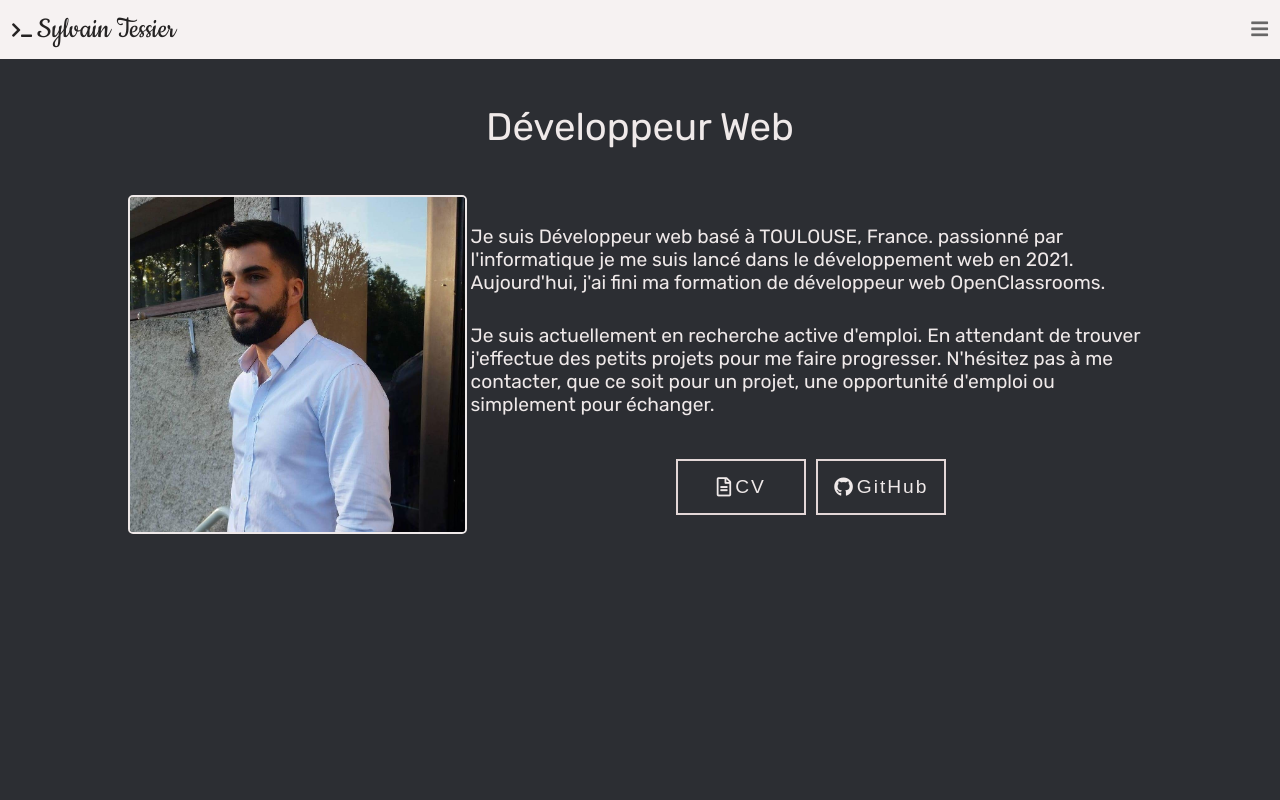
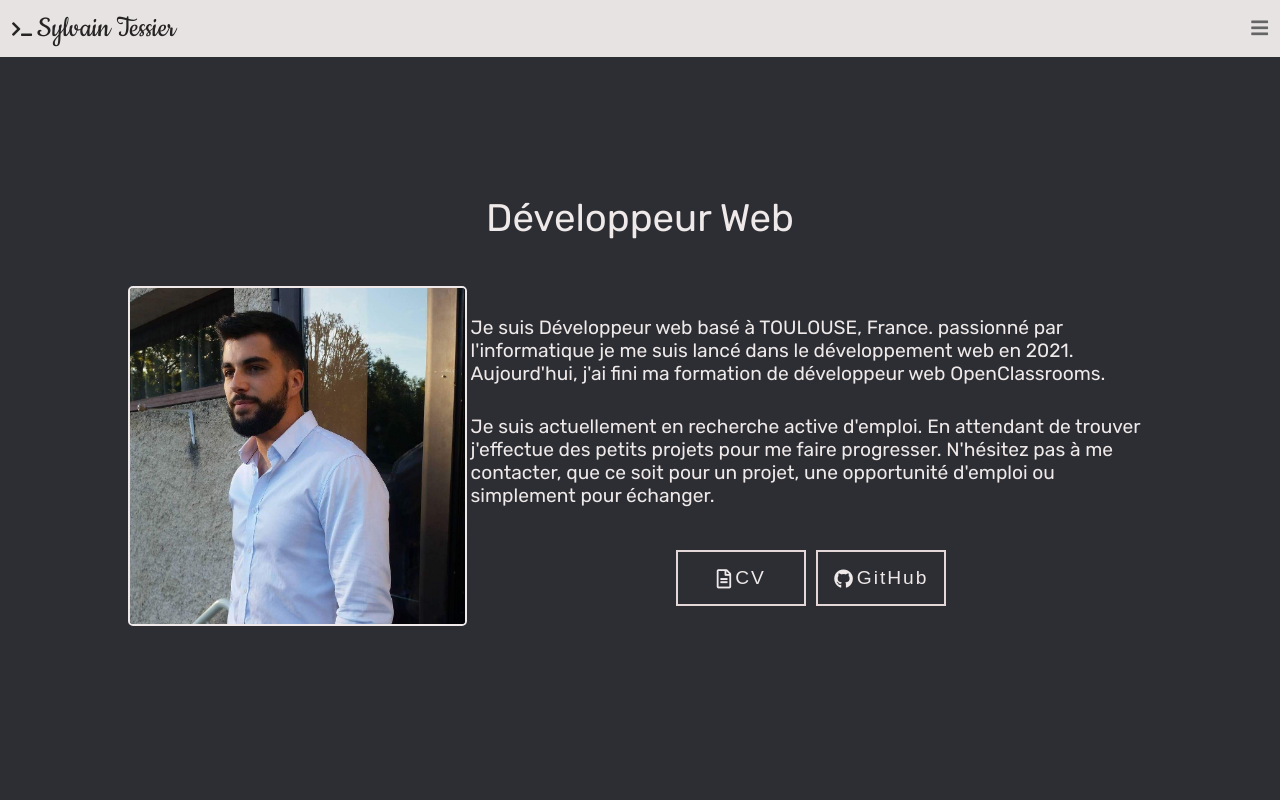
Before and after one commit to SylvainLeDEV/SylvainLeDEV.github.io, a website: page index.html in a window 1280 px wide. Shown: the top 800 px of the page. Drawn offline with Linux system fonts and the light colour scheme.

Commit message:
fix nav and header.

```diff
--- a/index.html
+++ b/index.html
@@ -63,10 +63,10 @@
             <div id="myOverlay" class="navbar__overlay">
                 <a href="javascript:void(0)" class="navbar__overlay-closebtn" onclick="closeNav()">&times;</a>
                 <div class="navbar__overlay-anchor">
-                    <a href="#myNavbar" onclick="closeNav()" >About</a>
-                    <a href="index.html#skills" onclick="closeNav()" >Skills</a>
-                    <a href="index.html#portfolio" onclick="closeNav()">Portfolio</a>
-                    <a href="index.html#contact" onclick="closeNav()" >Contact</a>
+                    <a href="#myNavbar" onclick="closeNav()" > The Hero of the Website </a>
+                    <a href="#skills" onclick="closeNav()" >Skills</a>
+                    <a href="#portfolio" onclick="closeNav()">Portfolio</a>
+                    <a href="#footer" onclick="closeNav()" >Contact</a>
                 </div>
             </div>
 
--- a/src/js/main.js
+++ b/src/js/main.js
@@ -1,30 +1,31 @@
-
 // Curtain menu
 function openNav() {
     document.getElementById("myOverlay").style.height = "100%";
 }
+
 function closeNav() {
     document.getElementById("myOverlay").style.height = "0%";
 }
 
+// Navbar
+let lastScrollTop = 0;
+navbar = document.getElementById("myNavbar");
+window.addEventListener("scroll", function () {
+    let scrollTop = window.pageYOffset || document.documentElement.scrollTop;
+    if (scrollTop > lastScrollTop) {
+        navbar.style.opacity = "0";
+        navbar.style.height = "0px";
+    } else {
+        navbar.style.opacity = "0.98";
+        navbar.style.height = "57px";
+    }
 
+    lastScrollTop = scrollTop;
 
+});
 
-
-
-
-
-
-
-
-
-
-
-
-
-
-
-
+const hero = document.getElementById('hero');
+console.log(hero);
 
 
 
--- a/src/sass/layout/_header.scss
+++ b/src/sass/layout/_header.scss
@@ -2,6 +2,7 @@
 
   width: 80%;
   max-width: $max-width-content;
+  padding: 25px 0;
   margin: 0 auto;
   text-align: center;
 
--- a/src/sass/layout/_nav.scss
+++ b/src/sass/layout/_nav.scss
@@ -1,21 +1,14 @@
 
 .navbar {
 
-
-  position: fixed;
-  width: 100%;
-
-
   &__container {
     //Background see if i would keep it
-    background: #f6f2f2;
+    background:rgba(246, 242, 242, 0.95);
   }
-
-  //top: 0;
-  //right: 0;
 
   &__content {
     max-width: $max-width-content;
+    height: 100%;
     margin: 0 auto;
     padding: 12px;
     display: flex;
@@ -24,7 +17,6 @@
 
     &-logo {
       //My name
-
       a {
         display: flex;
         align-items: center;
--- a/src/sass/pages/_hero.scss
+++ b/src/sass/pages/_hero.scss
@@ -1,5 +1,25 @@
 .hero-home {
+  position: relative;
+  background: $color-bg-primary;
 
-  min-height: 100vh;
-  background: $color-bg-primary
+  &__navbar {
+    position: fixed;
+    z-index: 3;
+    width: 100%;
+  }
+
+  &__header {
+    min-height: 100vh;
+    display: flex;
+    align-items: center;
+    justify-content: center;
+
+  }
 }
+
+
+#myNavbar {
+  height: 58px;
+  transition: 0.4s;
+
+}
--- a/src/sass/pages/_skills.scss
+++ b/src/sass/pages/_skills.scss
@@ -0,0 +1,4 @@
+#skills{
+  background: #F6DF19;
+  min-height: 300vh;
+}
--- a/src/sass/pages/portfolio.scss
+++ b/src/sass/pages/portfolio.scss
@@ -0,0 +1,4 @@
+#portfolio{
+  background: #3434c4;
+  min-height: 300vh;
+}
```
Also changed, not shown: src/css/style.css, src/sass/utils/_variables.scss (line endings or trailing spaces).
